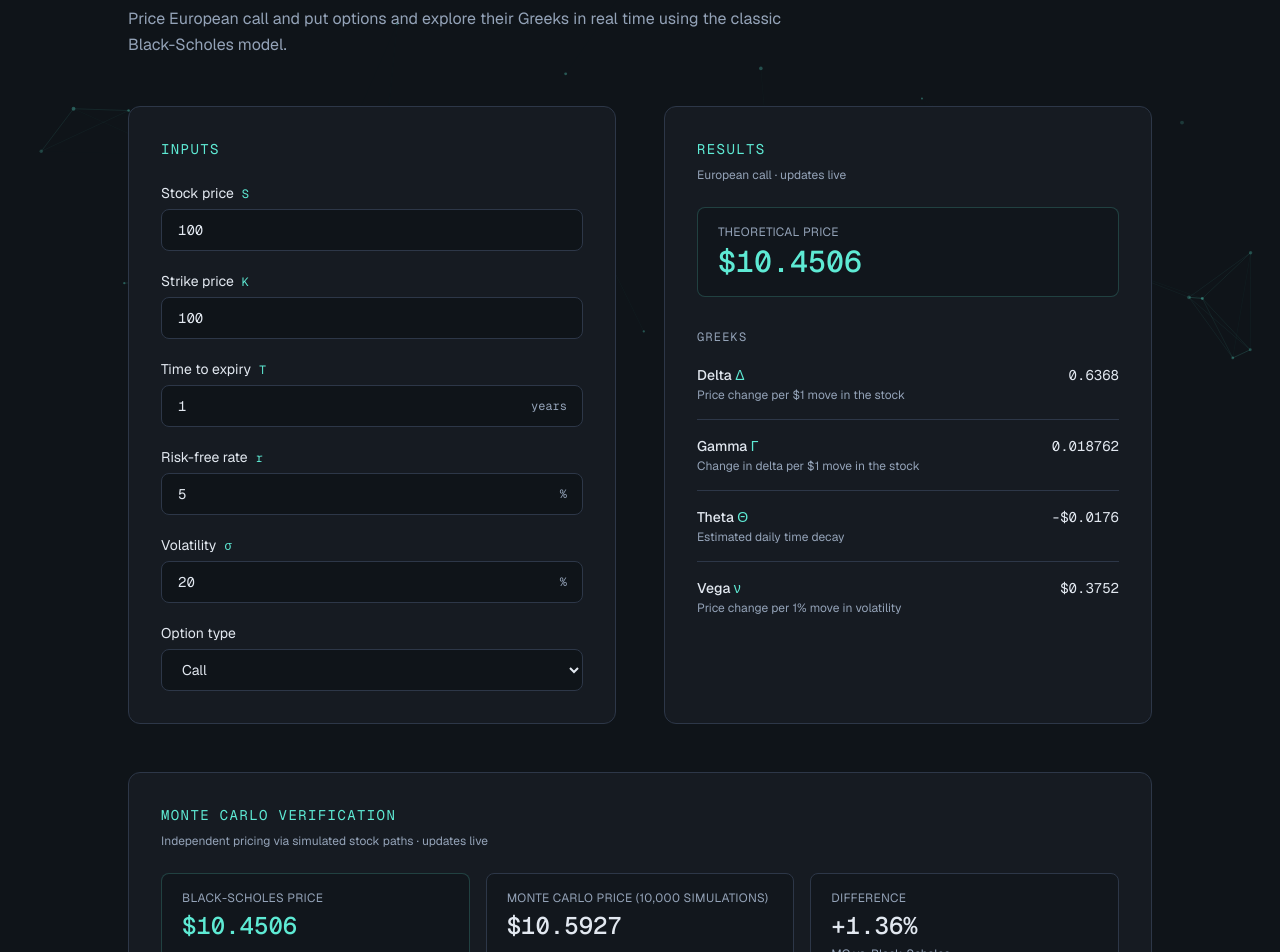
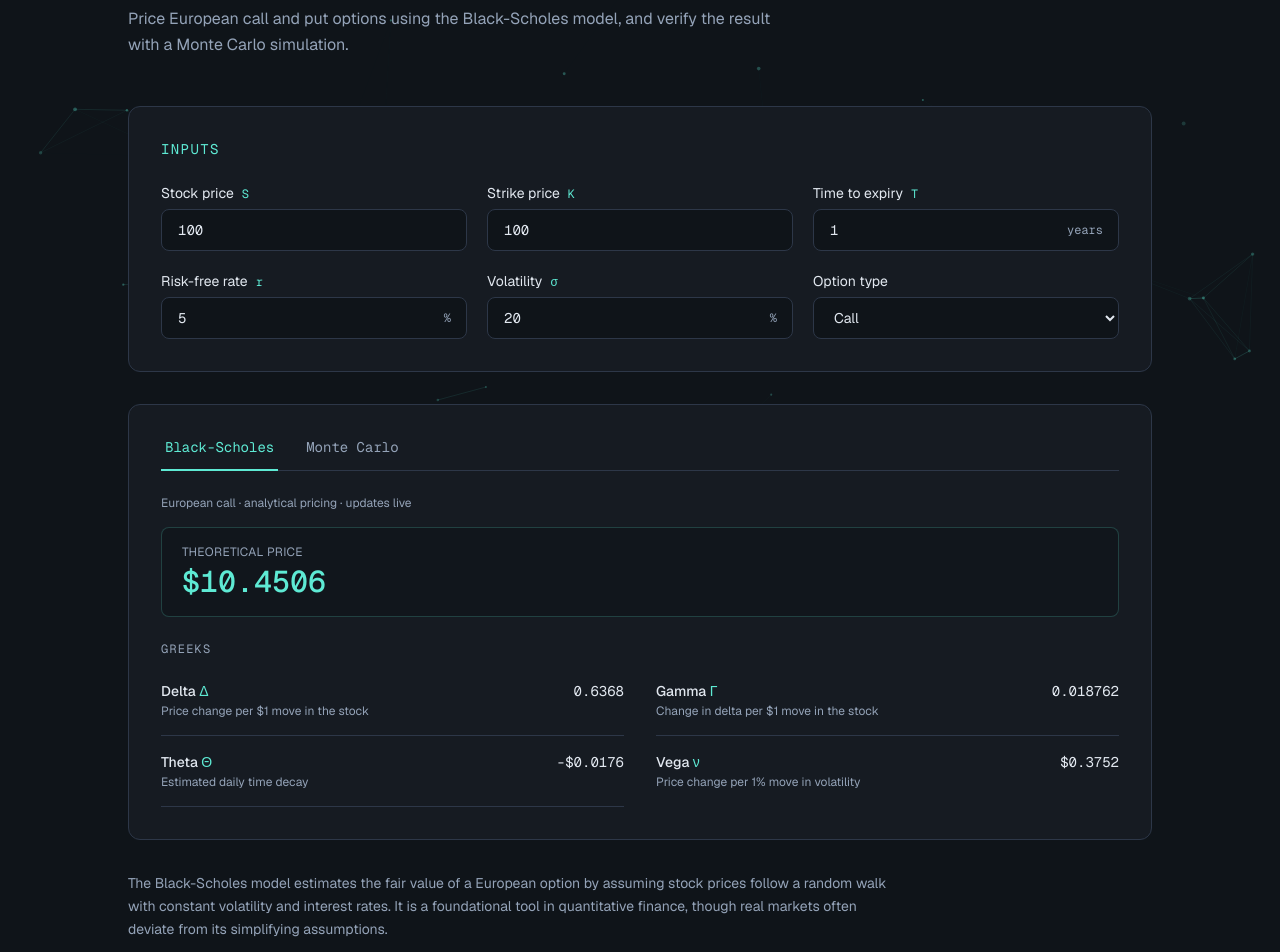
Before and after one commit to elaineewu/personal-website, a Next.js app: page /projects/options-calculator in a window 1280 px wide. Shown: the part 200-1152 px from the top of the page. Built offline with nearby package versions, Linux system fonts and the light colour scheme.

Commit message:
Added tabs to Black-Scholes and Monte Carlo Calculator

```diff
--- a/src/app/globals.css
+++ b/src/app/globals.css
@@ -92,3 +92,17 @@ body {
 .walk-cat-bob {
   animation: walk-cat-bob 0.45s ease-in-out infinite;
 }
+
+@keyframes tab-fade-in {
+  from {
+    opacity: 0;
+  }
+
+  to {
+    opacity: 1;
+  }
+}
+
+.tab-panel-enter {
+  animation: tab-fade-in 200ms ease-out;
+}
--- a/src/app/projects/options-calculator/page.tsx
+++ b/src/app/projects/options-calculator/page.tsx
@@ -5,7 +5,7 @@ import OptionsCalculator from "@/components/OptionsCalculator";
 export const metadata: Metadata = {
   title: "Black-Scholes vs. Monte Carlo: Options Calculator | Elaine Wu",
   description:
-    "Interactive Black-Scholes options pricing calculator with live Greeks.",
+    "Price European options with Black-Scholes and verify results via Monte Carlo simulation.",
 };
 
 export default function OptionsCalculatorPage() {
@@ -26,8 +26,8 @@ export default function OptionsCalculatorPage() {
             Black-Scholes vs. Monte Carlo: Options Calculator
           </h1>
           <p className="mt-4 max-w-2xl text-base leading-relaxed text-muted">
-            Price European call and put options and explore their Greeks in
-            real time using the classic Black-Scholes model.
+            Price European call and put options using the Black-Scholes model,
+            and verify the result with a Monte Carlo simulation.
           </p>
         </header>
 
--- a/src/components/OptionsCalculator.tsx
+++ b/src/components/OptionsCalculator.tsx
@@ -146,6 +146,13 @@ function NumberInput({
   );
 }
 
+type CalculationTab = "black-scholes" | "monte-carlo";
+
+const tabLabels: Record<CalculationTab, string> = {
+  "black-scholes": "Black-Scholes",
+  "monte-carlo": "Monte Carlo",
+};
+
 function GreekRow({
   name,
   symbol,
@@ -181,6 +188,7 @@ export default function OptionsCalculator() {
   const [volatility, setVolatility] = useState(defaults.volatility);
   const [optionType, setOptionType] = useState<OptionType>(defaults.optionType);
   const [simulationCount, setSimulationCount] = useState(10_000);
+  const [activeTab, setActiveTab] = useState<CalculationTab>("black-scholes");
   const deferredSimulationCount = useDeferredValue(simulationCount);
 
   const setters: Record<NumericField, (value: string) => void> = {
@@ -234,8 +242,7 @@ export default function OptionsCalculator() {
   );
 
   return (
-    <div className="flex flex-col gap-12">
-      <div className="grid gap-8 lg:grid-cols-2 lg:gap-12">
+    <div className="flex flex-col gap-8">
       <form
         className="rounded-xl border border-border bg-surface p-6 sm:p-8"
         onSubmit={(event) => event.preventDefault()}
@@ -243,7 +250,7 @@ export default function OptionsCalculator() {
         <h2 className="mb-6 font-mono text-sm uppercase tracking-widest text-accent">
           Inputs
         </h2>
-          <div className="flex flex-col gap-5">
+        <div className="grid gap-5 sm:grid-cols-2 lg:grid-cols-3">
           <div>
             <FieldLabel htmlFor="stockPrice" label="Stock price" symbol="S" />
             <NumberInput
@@ -328,14 +335,48 @@ export default function OptionsCalculator() {
       </form>
 
       <div className="rounded-xl border border-border bg-surface p-6 sm:p-8">
-          <h2 className="mb-2 font-mono text-sm uppercase tracking-widest text-accent">
-            Results
-          </h2>
-          <p className="mb-6 text-xs text-muted">
-            European {optionType} · updates live
+        <div
+          role="tablist"
+          aria-label="Pricing method"
+          className="flex gap-6 border-b border-border"
+        >
+          {(Object.keys(tabLabels) as CalculationTab[]).map((tab) => {
+            const isActive = activeTab === tab;
+            return (
+              <button
+                key={tab}
+                type="button"
+                role="tab"
+                id={`tab-${tab}`}
+                aria-selected={isActive}
+                aria-controls={`panel-${tab}`}
+                onClick={() => setActiveTab(tab)}
+                className={`-mb-px border-b-2 px-1 pb-3 font-mono text-sm transition-colors duration-200 ${
+                  isActive
+                    ? "border-accent text-accent"
+                    : "border-transparent text-muted hover:text-foreground"
+                }`}
+              >
+                {tabLabels[tab]}
+              </button>
+            );
+          })}
+        </div>
+
+        <div
+          key={activeTab}
+          role="tabpanel"
+          id={`panel-${activeTab}`}
+          aria-labelledby={`tab-${activeTab}`}
+          className="tab-panel-enter mt-6"
+        >
+          {activeTab === "black-scholes" ? (
+            <>
+              <p className="mb-4 text-xs text-muted">
+                European {optionType} · analytical pricing · updates live
               </p>
 
-          <div className="mb-8 rounded-lg border border-accent/20 bg-background/60 px-5 py-4">
+              <div className="mb-6 rounded-lg border border-accent/20 bg-background/60 px-5 py-4">
                 <p className="mb-1 text-xs uppercase tracking-wide text-muted">
                   Theoretical price
                 </p>
@@ -345,9 +386,10 @@ export default function OptionsCalculator() {
               </div>
 
               <div>
-            <h3 className="mb-1 font-mono text-xs uppercase tracking-widest text-muted">
+                <h3 className="mb-2 font-mono text-xs uppercase tracking-widest text-muted">
                   Greeks
                 </h3>
+                <div className="grid gap-x-8 sm:grid-cols-2">
                   <GreekRow
                     name="Delta"
                     symbol="Δ"
@@ -374,46 +416,44 @@ export default function OptionsCalculator() {
                   />
                 </div>
               </div>
-      </div>
-
-      <section className="rounded-xl border border-border bg-surface p-6 sm:p-8">
-        <h2 className="mb-2 font-mono text-sm uppercase tracking-widest text-accent">
-          Monte Carlo Verification
-        </h2>
-        <p className="mb-6 text-xs text-muted">
-          Independent pricing via simulated stock paths · updates live
+            </>
+          ) : (
+            <>
+              <p className="mb-4 text-xs text-muted">
+                European {optionType} · simulated stock paths · updates live
               </p>
 
-        <div className="mb-8 grid gap-4 sm:grid-cols-3">
-          <div className="rounded-lg border border-accent/20 bg-background/60 px-5 py-4">
-            <p className="mb-1 text-xs uppercase tracking-wide text-muted">
-              Black-Scholes price
-            </p>
-            <p className="font-mono text-2xl font-medium tabular-nums text-accent">
-              {formatCurrency(result.price)}
-            </p>
-          </div>
-          <div className="rounded-lg border border-border bg-background/60 px-5 py-4">
+              <div className="mb-5 rounded-lg border border-accent/20 bg-background/60 px-5 py-4">
                 <p className="mb-1 text-xs uppercase tracking-wide text-muted">
                   Monte Carlo price ({formatSimulationCount(deferredSimulationCount)}{" "}
                   simulations)
                 </p>
-            <p className="font-mono text-2xl font-medium tabular-nums text-foreground">
+                <p className="font-mono text-3xl font-medium tabular-nums text-accent">
                   {formatCurrency(monteCarloResult.price)}
                 </p>
               </div>
-          <div className="rounded-lg border border-border bg-background/60 px-5 py-4">
+
+              <div className="mb-5 grid gap-4 sm:grid-cols-2">
+                <div className="rounded-lg border border-border bg-background/60 px-5 py-3">
+                  <p className="mb-1 text-xs uppercase tracking-wide text-muted">
+                    Black-Scholes price
+                  </p>
+                  <p className="font-mono text-xl font-medium tabular-nums text-foreground">
+                    {formatCurrency(result.price)}
+                  </p>
+                </div>
+                <div className="rounded-lg border border-border bg-background/60 px-5 py-3">
                   <p className="mb-1 text-xs uppercase tracking-wide text-muted">
                     Difference
                   </p>
-            <p className="font-mono text-2xl font-medium tabular-nums text-foreground">
+                  <p className="font-mono text-xl font-medium tabular-nums text-foreground">
                     {percentDifference}
                   </p>
-            <p className="mt-1 text-xs text-muted">MC vs. Black-Scholes</p>
+                  <p className="mt-0.5 text-xs text-muted">MC vs. Black-Scholes</p>
                 </div>
               </div>
 
-        <div className="mb-8">
+              <div className="mb-5">
                 <div className="mb-3 flex flex-wrap items-end justify-between gap-3">
                   <label htmlFor="simulationCount" className="block">
                     <span className="mb-1.5 block text-sm text-foreground">
@@ -465,10 +505,10 @@ export default function OptionsCalculator() {
               </div>
 
               <div>
-          <h3 className="mb-4 font-mono text-xs uppercase tracking-widest text-muted">
+                <h3 className="mb-3 font-mono text-xs uppercase tracking-widest text-muted">
                   Distribution of simulated final stock prices (S<sub>T</sub>)
                 </h3>
-          <div className="h-64 w-full sm:h-72">
+                <div className="h-48 w-full sm:h-56">
                   {monteCarloResult.histogram.length > 0 ? (
                     <ResponsiveContainer width="100%" height="100%">
                       <BarChart
@@ -506,7 +546,10 @@ export default function OptionsCalculator() {
                   )}
                 </div>
               </div>
-      </section>
+            </>
+          )}
+        </div>
+      </div>
 
       <section className="max-w-3xl space-y-4 text-sm leading-relaxed text-muted">
         <p>
--- a/src/components/Projects.tsx
+++ b/src/components/Projects.tsx
@@ -16,7 +16,7 @@ const projects: Project[] = [
   {
     title: "Black-Scholes vs. Monte Carlo: Options Calculator",
     description:
-      "Interactive calculator that prices European call and put options using the Black-Scholes model, with live updates for delta, gamma, theta, and vega as inputs change.",
+      "Price European call and put options using the Black-Scholes model, and verify the result with a Monte Carlo simulation.",
     tags: ["TypeScript", "Next.js", "Quantitative Finance"],
     icon: Calculator,
     href: "/projects/options-calculator",
```
Lines whose indentation alone changed are shown as unchanged.
